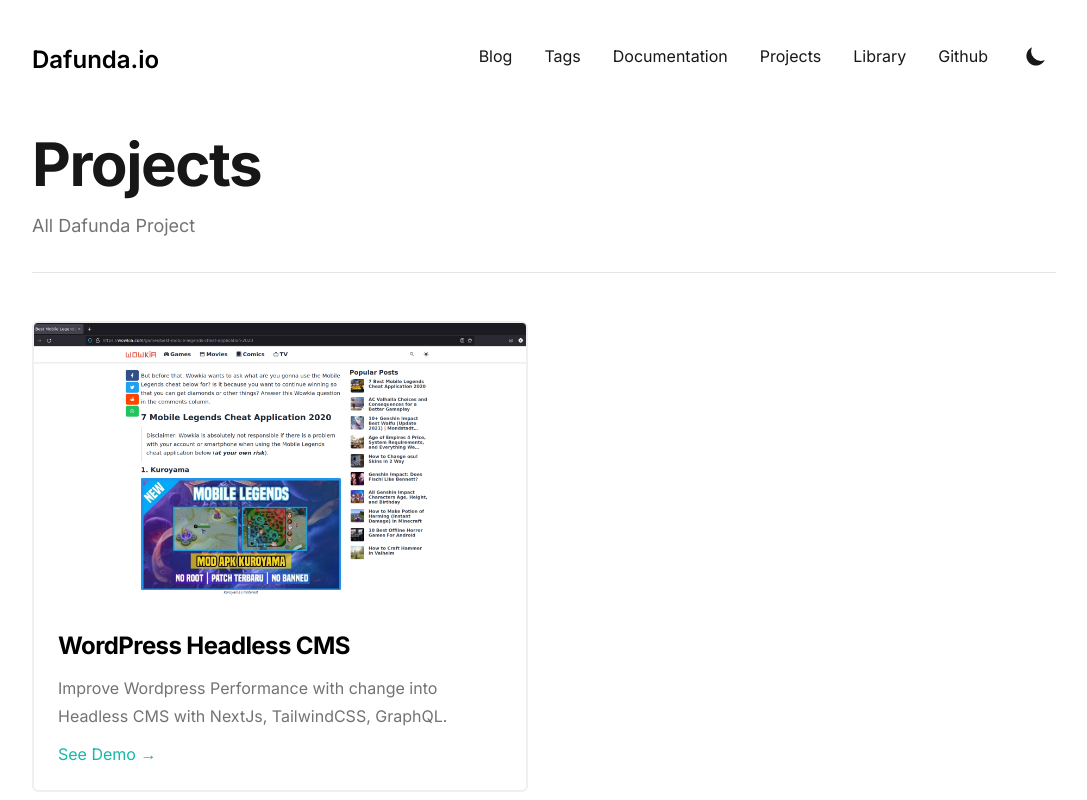
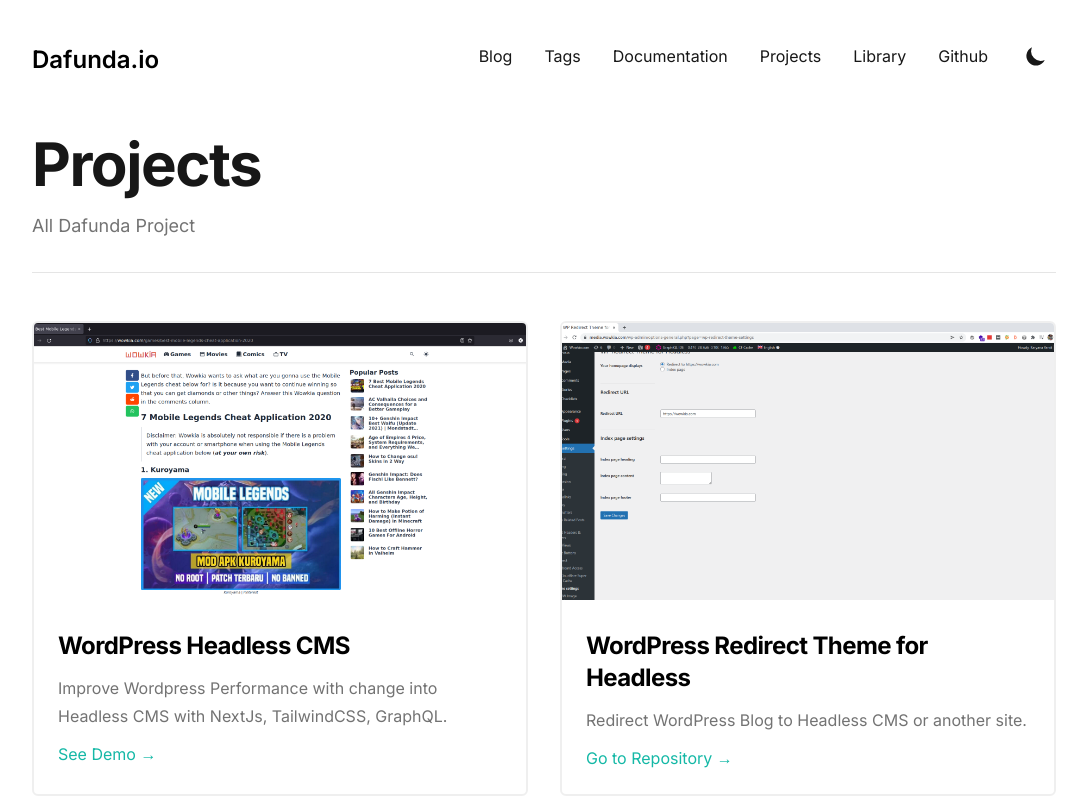
Before and after one commit to dafundacom/dafunda.io, a Next.js app: page /projects in a window 1280 px wide. Shown: the top 800 px of the page, without its empty margins (96-1183 px from the left). Built offline with nearby package versions, Linux system fonts and the light colour scheme.

Commit message:
ci: add WordPress Redirect Theme for Headless to project page

```diff
--- a/src/data/projectsData.js
+++ b/src/data/projectsData.js
@@ -6,6 +6,13 @@
     href: "https://wowkia.com",
     cta: "See Demo",
   },
+  {
+    title: "WordPress Redirect Theme for Headless",
+    description: `Redirect WordPress Blog to Headless CMS or another site.`,
+    imgSrc: "/static/images/redirect-theme-for-headless.png",
+    href: "https://github.com/dafundacom/redirect-theme-for-headless",
+    cta: "Go to Repository",
+  },
 ]
 
 export default projectsData
```
Also changed, not shown: public/static/images/redirect-theme-for-headless.png (added).
